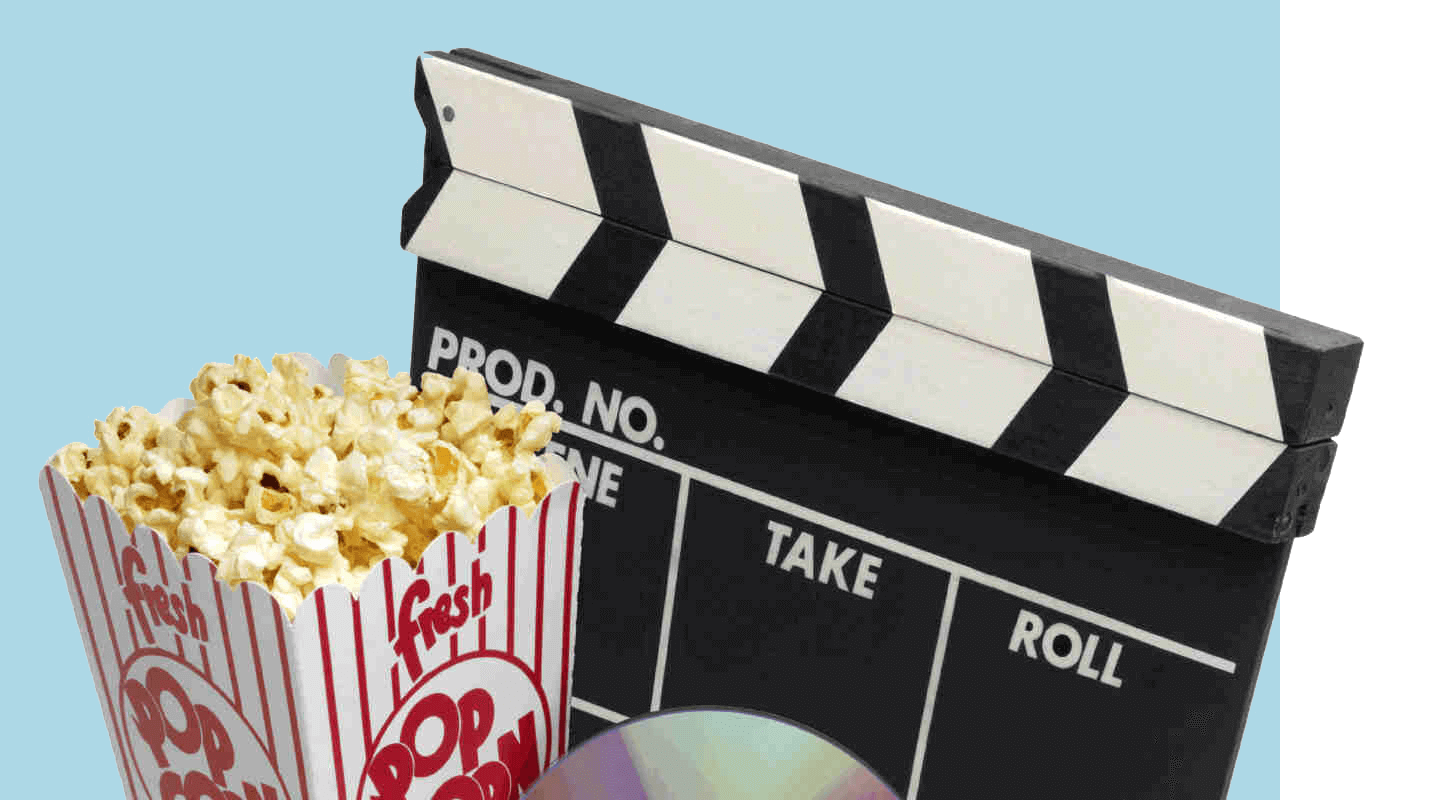
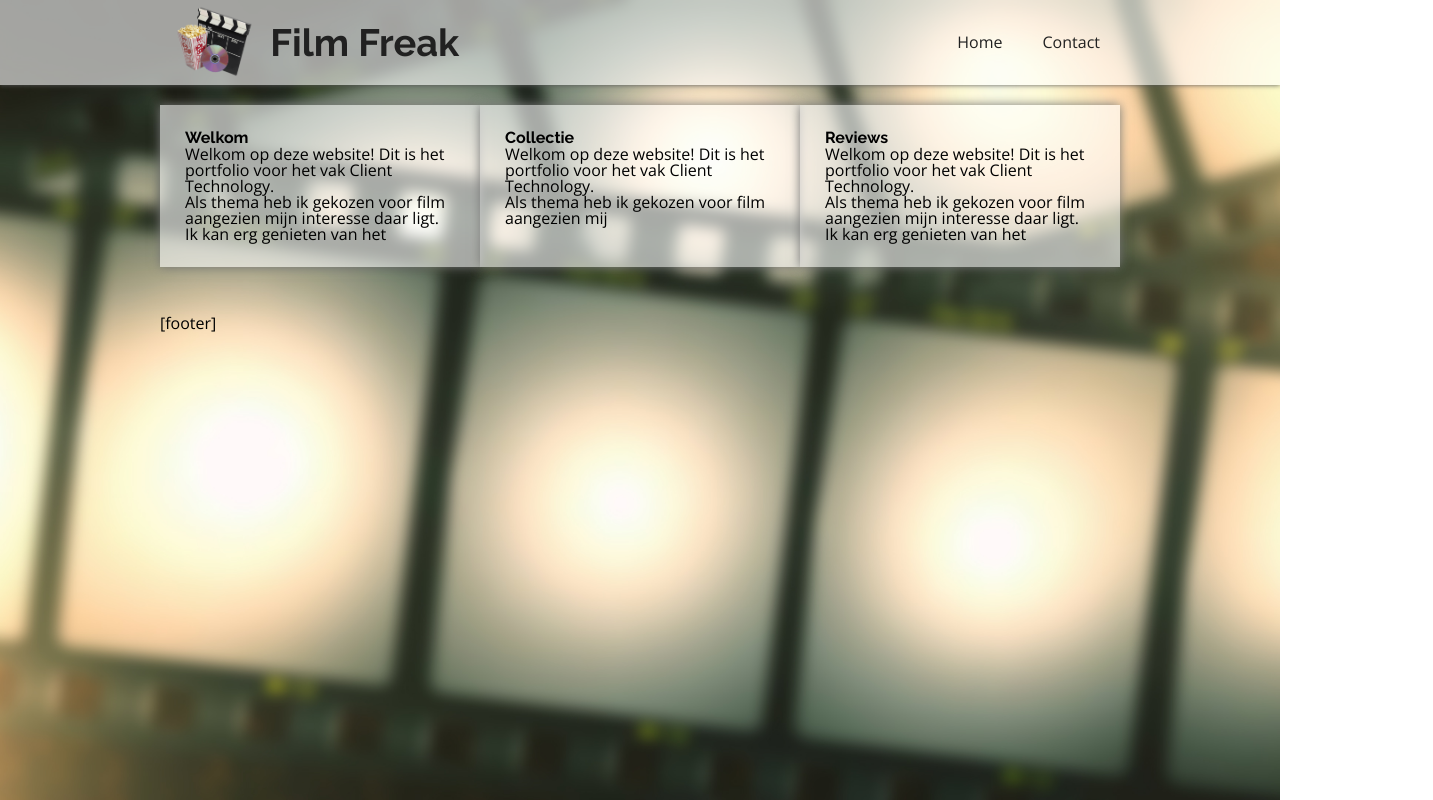
Before and after one commit to mhulsie/ClientPortfolio, a plain HTML site: page Client/Index.html in a window 1280 px wide. Shown: the top 800 px of the page, 1433 px wide, since content can reach past the window. Drawn offline with nearby package versions, Linux system fonts and the light colour scheme; files that its build step writes are made by us from their sources.

Commit message:
Progress

```diff
--- a/Client/Index.html
+++ b/Client/Index.html
@@ -1,37 +1,59 @@
 <!DOCTYPE html>
-<html lang="en">
+<html lang="nl">
 <head>
     <meta charset="UTF-8">
     <title>Film Freak</title>
-    <link rel="stylesheet" href="index.css">
+
+    <link rel="stylesheet" href="css/style.css">
+
+    <link href='https://fonts.googleapis.com/css?family=Open+Sans:400,300,700|Raleway:400,700' rel='stylesheet' type='text/css'>
 </head>
 <body>
-    <header>
-        <img src="images/main_logo.png"/>
-        <div id="title">Film Freak</div>
+    <header class="clearfix">
+        <div class="container clearfix">
+            <div class="brand-name">
+                <img src="images/main_logo.png" alt="Site logo"/>
+                <div class="title">Film Freak</div>
+            </div>
+            <nav>
+                <ul>
+                    <li>
+                        <a href="">Home</a>
+                    </li>
+                    <li>
+                        <a href="contact.html">Contact</a>
+                    </li>
+                </ul>
+            </nav>
+        </div>
     </header>
-    <nav>
-        <a href="">Home</a>
-        <a   href="contact.html">Contact</a>
-    </nav>
-        <div id="container">
-            <section id="welcome">
+    <main>
+        <div class="container clearfix table">
+            <div class="row">
+                <section id="welcome" class="cell">
                     <h1>Welkom</h1>
                     Welkom op deze website! Dit is het portfolio voor het vak Client Technology.<br>
                     Als thema heb ik gekozen voor film aangezien mijn interesse daar ligt. Ik kan erg genieten
                     van het
                 </section>
-            <section id="collection">
+                <section id="collection" class="cell">
                     <h1>Collectie</h1>
                     Welkom op deze website! Dit is het portfolio voor het vak Client Technology.<br>
                     Als thema heb ik gekozen voor film aangezien mij
                 </section>
-            <section id="reviews">
+                <section id="reviews" class="cell">
                     <h1>Reviews</h1>
                     Welkom op deze website! Dit is het portfolio voor het vak Client Technology.<br>
                     Als thema heb ik gekozen voor film aangezien mijn interesse daar ligt. Ik kan erg genieten
                     van het
                 </section>
             </div>
+        </div>
+    </main>
+    <footer>
+        <div class="container clearfix">
+            [footer]
+        </div>
+    </footer>
 </body>
 </html>
--- /dev/null
+++ b/Client/scss/_base.scss
@@ -0,0 +1,19 @@
+html,
+body {
+	height: 100%;
+}
+
+body {
+	background: {
+		image: url("../images/background.jpg");
+		size: cover;
+		repeat: no-repeat;
+		position: center center;
+	}
+}
+
+#wrapper, .container {
+	position: relative;
+	max-width: $desktop-width;
+	margin: 0 auto 48px;
+}
--- a/Client/scss/_header.scss
+++ b/Client/scss/_header.scss
@@ -1,7 +1,13 @@
 header {
 	position: relative;
 	height: auto;
-	background-color: lightblue;
+	background-color: $default-background-color;
+	margin-bottom: 20px;
+	box-shadow: $header-shadow;
+
+	.container {
+		margin-bottom: 0;
+	}
 
 	.brand-name {
 		position: relative;
@@ -13,6 +19,7 @@ header {
 			float: left;
 			height: $header-height - 10;
 			width: auto;
+			margin: 5px 15px;
 		}
 
 		.title {
@@ -22,9 +29,25 @@ header {
 			line-height: $header-height;
 		}
 	}
+
 	nav {
 		position: relative;
 		float: right;
+		line-height: $header-height;
 
+		li {
+			float: left;
+		}
+
+		a {
+			&:hover {
+				background-color: $nav-hover;
+			}
+
+			display: block;
+			padding: 0 20px;
+			text-decoration: none;
+			color: $black-text
+		}
 	}
 }
--- a/Client/scss/_main.scss
+++ b/Client/scss/_main.scss
@@ -0,0 +1,24 @@
+main {
+	section {
+		position: relative;
+		width: 100%;
+		padding: 25px;
+		margin-bottom: 20px;
+		box-sizing: border-box;
+		background-color: $default-background-color;
+		box-shadow: $section-shadow;
+	}
+
+	.table {
+		display: table;
+	}
+
+	.row {
+		display: table-row;
+	}
+
+	.cell {
+		display: table-cell;
+		width: calc(100% / 3);
+	}
+}
--- /dev/null
+++ b/Client/scss/_type.scss
@@ -0,0 +1,19 @@
+body {
+	font-family: 'Open Sans', sans-serif;
+}
+
+h1, h2, h3, h4 {
+	font: {
+		family: 'Raleway', sans-serif;
+		weight: bold;
+	}
+}
+
+.brand-name {
+	font: {
+	 family: 'Raleway', sans-serif;
+	 weight: bold;
+	 size: 38px;
+	}
+	color: $black-text;
+ }
--- a/Client/scss/_variables.scss
+++ b/Client/scss/_variables.scss
@@ -1,6 +1,13 @@
-$big-desktop-width: 1600px;
-$desktop-width: 900px;
+$desktop-width: 960px;
 $tablet-width: 640px;
 $mobile-width: 480px;
 
-$header-height: 120px;
+$header-height: 85px;
+
+$default-background-color: rgba(255,255,255,0.6);
+$nav-hover: rgba(255,255,255,0.7);
+
+$header-shadow: 0px 0px 5px #555;
+$section-shadow: 0px 0px 10px #777;
+
+$black-text: #212121;
--- a/Client/scss/style.scss
+++ b/Client/scss/style.scss
@@ -1,6 +1,8 @@
 @import "reset";
 @import "clearfix";
 @import "variables";
+@import "base";
+@import "type";
 @import "header";
 @import "main";
 @import "footer";
```
Also changed, not shown: Client/css/style.css, Client/images/background.jpg (added), 1 other file. Lines whose indentation alone changed are shown as unchanged.
